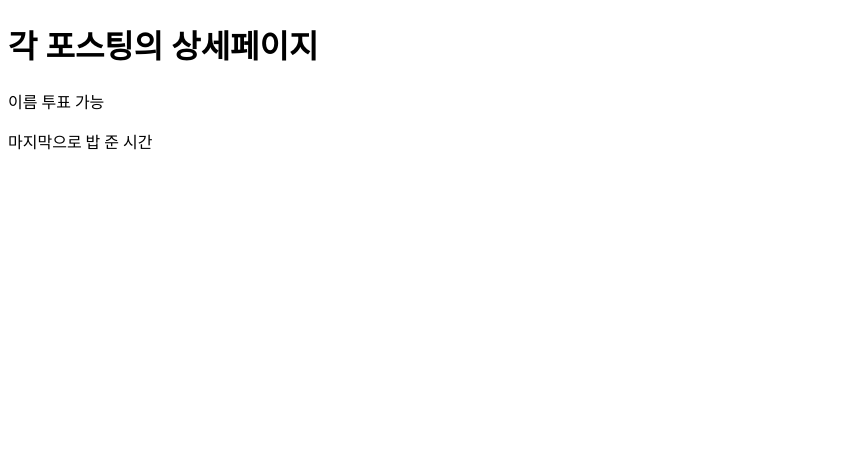
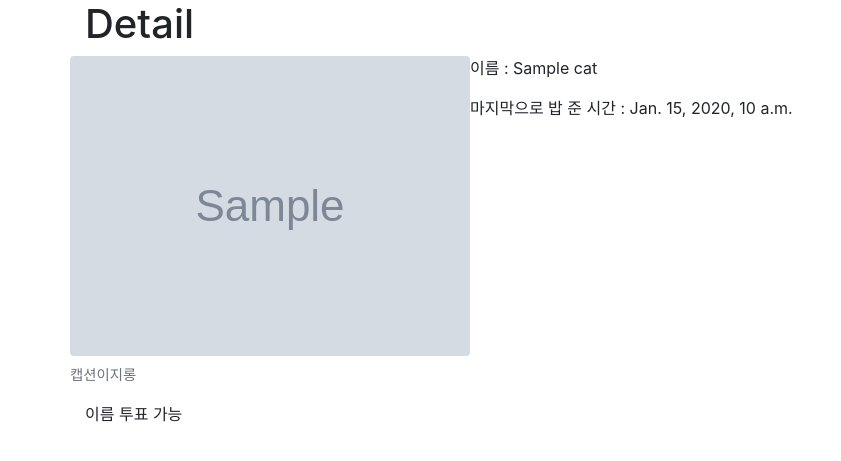
Before and after one commit to arkss/uoscat, a Django app: template postapp/templates/postapp/detail.html in a window 1280 px wide. Shown: the top 461 px of the page, without its empty margins (0-841 px from the left). Run offline with Django 3.2, Linux system fonts and the light colour scheme; the template is opened without the code that fills it: values that come from a table or form of the project are taken from there, others are empty; tables that the repository leaves empty hold one stand-in row (values such as "Sample post"); grey boxes marked "Sample" are stand-in pictures; some libraries are stand-ins or nearby versions.

Commit message:
model 수정 및 프론트 조금 수정

```diff
--- a/postapp/models.py
+++ b/postapp/models.py
@@ -1,4 +1,6 @@
 from django.db import models
+# from django.utils import timezone
+import django.utils.timezone
 
 class Cat(models.Model):
     name = models.CharField(max_length=20)
@@ -6,8 +8,24 @@ class Cat(models.Model):
     gender = models.CharField(choices=[("male","수컷"),("female","암컷"),("null","모름")],max_length=20)
     habitat_x = models.FloatField()
     habitat_y = models.FloatField()
-    body = models.TextField()
-    lasteat = models.DateTimeField()
+    body = models.TextField(blank=True)
+    lasteat = models.DateTimeField(blank=True)
+    voting = models.BooleanField(default=False)
 
     def __str__(self):
         return self.name
+
+class Vote(models.Model):
+    created = models.DateTimeField(default=django.utils.timezone.now)
+    cat = models.OneToOneField(Cat,on_delete=models.CASCADE)
+
+    def __str__(self):
+        return self.cat.name
+
+class Choice(models.Model):
+    vote = models.ForeignKey(Vote,on_delete=models.CASCADE)
+    name = models.CharField(max_length=20)
+    count = models.IntegerField(default=0)
+
+    def __str__(self):
+        return self.name
--- a/postapp/templates/postapp/base.html
+++ b/postapp/templates/postapp/base.html
@@ -5,9 +5,9 @@
   <meta name="viewport" content="width=device-width, initial-scale=1.0">
   <meta http-equiv="X-UA-Compatible" content="ie=edge">
   <title>UOSCAT</title>
+  <link rel="stylesheet" href="https://stackpath.bootstrapcdn.com/bootstrap/4.3.1/css/bootstrap.min.css" integrity="sha384-ggOyR0iXCbMQv3Xipma34MD+dH/1fQ784/j6cY/iJTQUOhcWr7x9JvoRxT2MZw1T" crossorigin="anonymous">
 </head>
 <body>
-  {% load staticfiles %}
   {% block content %}
   {% endblock %}
 </body>
--- a/postapp/templates/postapp/detail.html
+++ b/postapp/templates/postapp/detail.html
@@ -1,9 +1,17 @@
 {% extends "postapp/base.html" %}
 {% block content %}
-
-<h1>각 포스팅의 상세페이지</h1>
-
-<p>이름 투표 가능</p>
-<p>마지막으로 밥 준 시간</p>
-
+<div class="container">
+  <h1>Detail</h1>
+  <div class="row">
+    <figure class="figure">
+      <img src="{{ cat.image.url }}" class="figure-img img-fluid rounded" alt="...">
+      <figcaption class="figure-caption">캡션이지롱</figcaption>
+    </figure>
+    <div>
+      <p>이름 : {{ cat.name }}</p>
+      <p>마지막으로 밥 준 시간 : {{ cat.lasteat }}</p>
+    </div>
+  </div>
+  <p>이름 투표 가능</p>
+</div>
 {% endblock %}
--- a/uoscat/urls.py
+++ b/uoscat/urls.py
@@ -10,6 +10,7 @@ from django.conf.urls.static import static
 urlpatterns = [
     path('admin/', admin.site.urls),
     path('',postapp.views.home, name='home'),
-    path('create/',postapp.views.create, name='create')
+    path('create/',postapp.views.create, name='create'),
+    path('detail/<int:num>',postapp.views.detail, name='detail')
 
 ] +static(settings.MEDIA_URL, document_root = settings.MEDIA_ROOT)
```
Also changed, not shown: postapp/templates/postapp/home.html (+18 -8 lines), postapp/views.py (+6 -2 lines), postapp/migrations/0002_auto_20190302_0730.py (added), postapp/migrations/0003_vote_voting.py (added), postapp/migrations/0004_auto_20190302_0738.py (added), postapp/migrations/0005_auto_20190302_0739.py (added), postapp/migrations/0006_auto_20190302_0740.py (added), postapp/migrations/0007_auto_20190302_0740.py (added), postapp/migrations/0008_auto_20190302_0741.py (added), postapp/migrations/0009_auto_20190302_0742.py (added).
